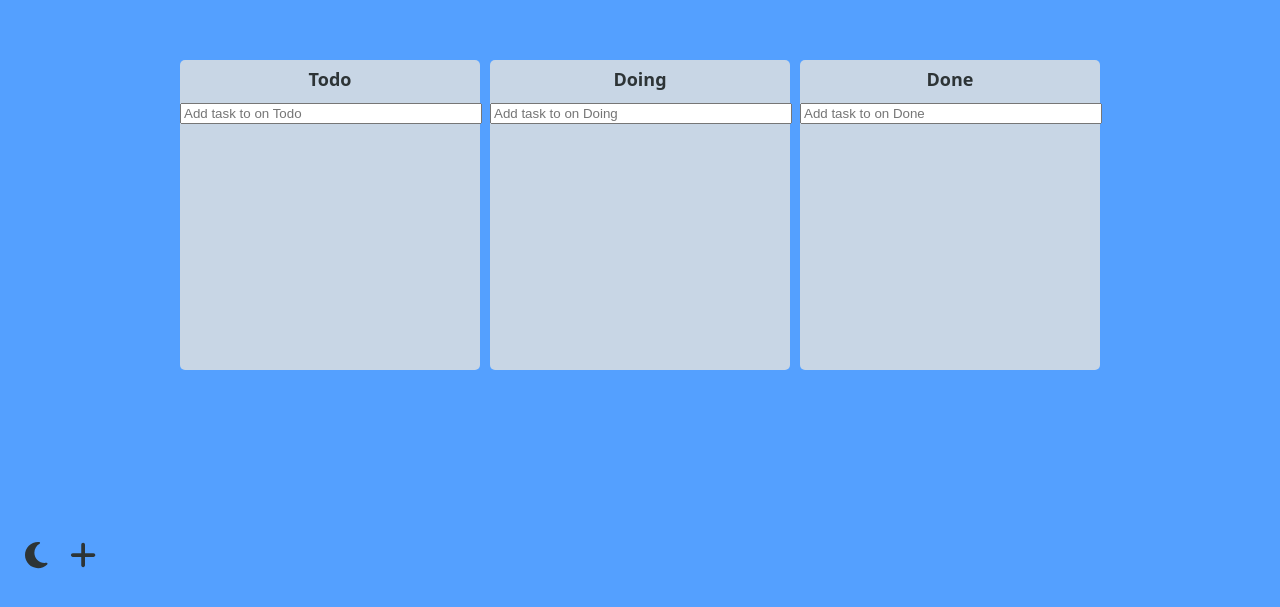
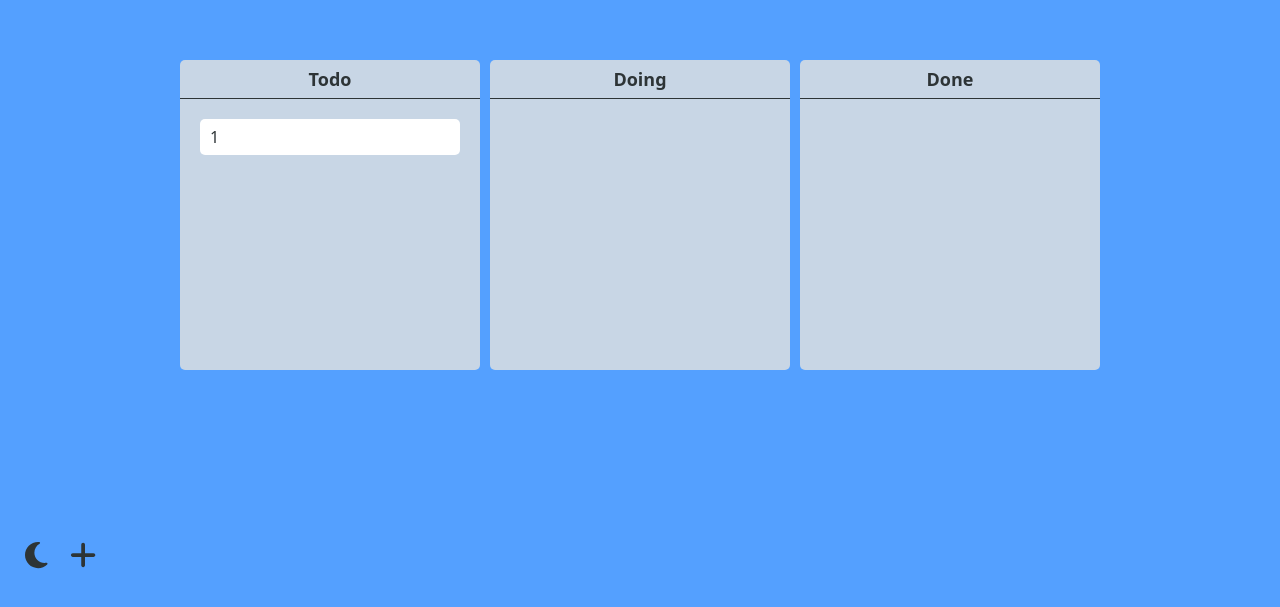
Before and after one commit to jh0152park/ReactJS_Trello, a React (Create React App) app in the folder trello/: page / in a window 1280 px wide. Shown: the part 185-792 px from the top of the page. Built offline with nearby package versions, Linux system fonts and the light colour scheme.

Commit message:
added bottom line at the title

```diff
--- a/trello/src/atoms.tsx
+++ b/trello/src/atoms.tsx
@@ -11,7 +11,7 @@ export const ThemaState = atom<boolean>({
 
 export interface ITodo {
     id: number;
-    text: string;
+    text: string | number;
 }
 
 interface IActionItemState {
@@ -21,7 +21,7 @@ interface IActionItemState {
 export const actionItemState = atom<IActionItemState>({
     key: "todo",
     default: {
-        Todo: [],
+        Todo: [{ id: 1, text: 1 }],
         Doing: [],
         Done: [],
     },
--- a/trello/src/components/Board.tsx
+++ b/trello/src/components/Board.tsx
@@ -34,8 +34,11 @@ const Container = styled.div`
 const Title = styled.h2`
     text-align: center;
     font-weight: bold;
-    margin-bottom: 15px;
+
     font-size: 18px;
+    background-color: none;
+    padding-bottom: 10px;
+    border-bottom: 1px solid ${(props) => props.theme.fontColor};
 `;
 
 const Area = styled.div<IAreaProps>`
@@ -61,32 +64,32 @@ function Board({ boardId, actionItems }: IBoardProps) {
     const { register, setValue, handleSubmit } = useForm<IForm>();
     const setActionItem = useSetRecoilState(actionItemState);
 
-    function onValid({ todo }: IForm) {
-        const newItem = {
-            id: Date.now(),
-            text: todo,
-        };
+    // function onValid({ todo }: IForm) {
+    //     const newItem = {
+    //         id: Date.now(),
+    //         text: todo,
+    //     };
 
-        setActionItem((prev) => {
-            return {
-                ...prev,
-                [boardId]: [...prev[boardId], newItem],
-            };
-        });
-        setValue("todo", "");
-    }
+    //     setActionItem((prev) => {
+    //         return {
+    //             ...prev,
+    //             [boardId]: [...prev[boardId], newItem],
+    //         };
+    //     });
+    //     setValue("todo", "");
+    // }
 
     return (
         <Container>
             <Title>{boardId}</Title>
 
-            <Form onSubmit={handleSubmit(onValid)}>
+            {/* <Form onSubmit={handleSubmit(onValid)}>
                 <input
                     {...register("todo", { required: true })}
                     type="text"
                     placeholder={`Add task to on ${boardId}`}
                 ></input>
-            </Form>
+            </Form> */}
 
             <Droppable droppableId={boardId}>
                 {(magic, snapshot) => (
--- a/trello/src/components/Card.tsx
+++ b/trello/src/components/Card.tsx
@@ -13,7 +13,7 @@ const Card = styled.div<{ isDragging: boolean }>`
 `;
 
 interface IDragabbleCardProps {
-    todo: string;
+    todo: string | number;
     todoId: number;
     index: number;
 }
```
